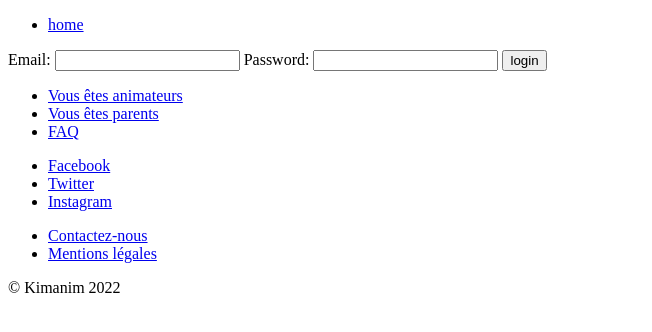
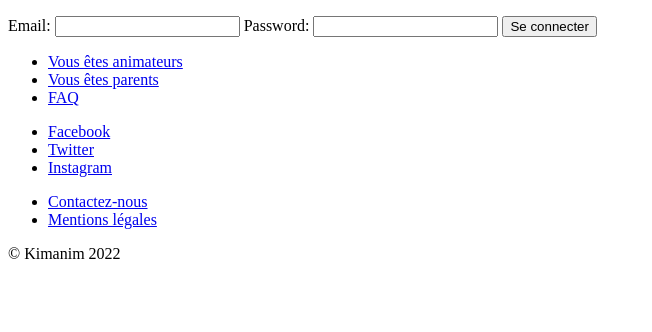
Before and after one commit to FranckBt/KIMANIM, a Symfony app: template templates/login/index.html.twig in a window 1280 px wide. Shown: the part 114-446 px from the top of the page, without its empty margins (0-652 px from the left). Run offline with Twig, Linux system fonts and the light colour scheme; the template is opened without the code that fills it, so the values that code supplies are empty; some libraries are stand-ins or nearby versions.

Commit message:
suppression lien Acceuil

```diff
--- a/templates/login/index.html.twig
+++ b/templates/login/index.html.twig
@@ -7,10 +7,6 @@
         <div>{{ error.messageKey|trans(error.messageData, 'security') }}</div>
     {% endif %}
 
-    <ul>
-        <li><a href="{{path('app_homepage')}}">home</a></li>
-
-    </ul>
     <form action="{{ path('login') }}" method="post">
         <label for="username">Email:</label>
         <input type="text" id="username" name="_username" value="{{ last_username }}"/>
@@ -21,6 +17,6 @@
         {# If you want to control the URL the user is redirected to on success
         <input type="hidden" name="_target_path" value="/account"/> #}
 
-        <button type="submit">login</button>
+        <button type="submit">Se connecter</button>
     </form>
 {% endblock %}
```
